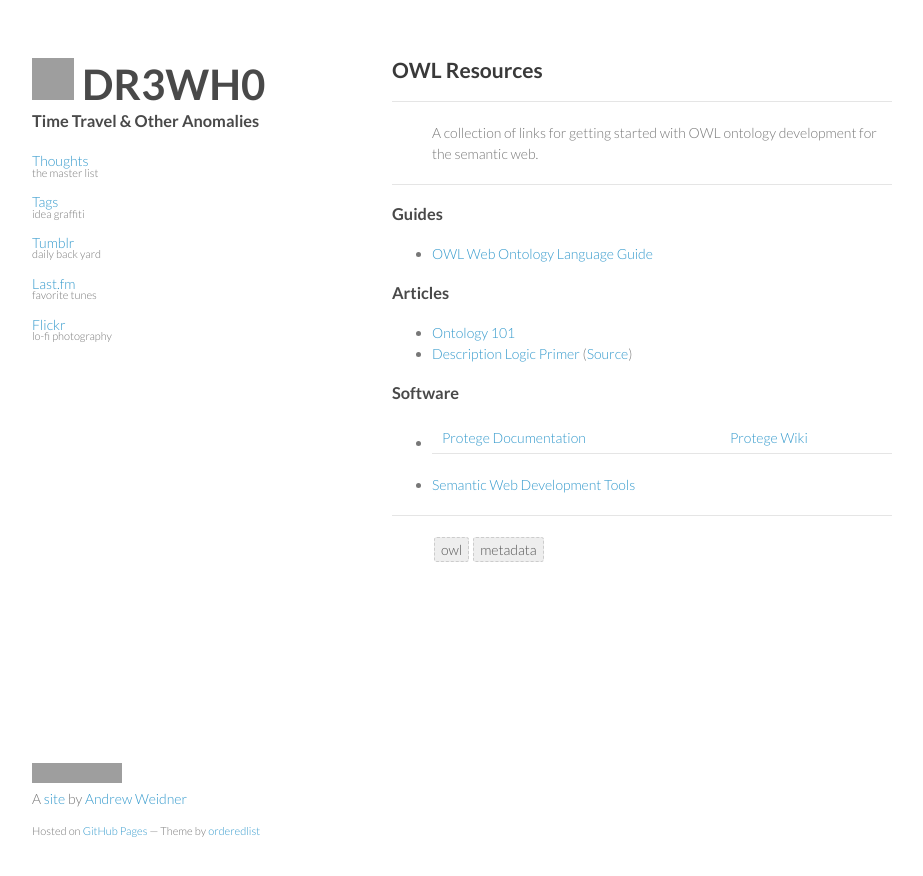
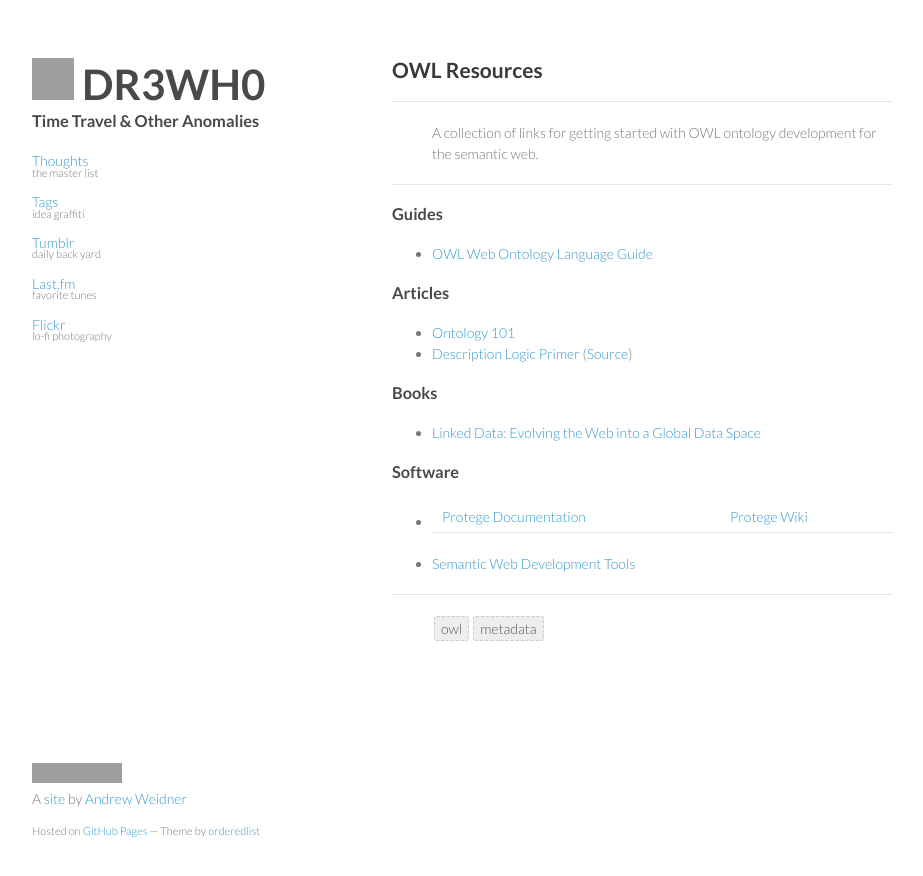
Before and after one commit to DR3WH0/DR3WH0.github.io, a Jekyll site: the page built from _posts/2013-08-02-owl-resources.md, in a window 1280 px wide. Shown: the top 876 px of the page, without its empty margins (178-1101 px from the left). Built offline with Jekyll 4.4.1, drawn with Linux system fonts in a browser that asks for light colours; Markdown is read by kramdown in place of the engine named in the settings; comment, search, counter and statistics services are not loaded; grey boxes are pictures that could not be loaded.

Commit message:
Updated 2013-08-02-owl-resources.md

```diff
--- a/_posts/2013-08-02-owl-resources.md
+++ b/_posts/2013-08-02-owl-resources.md
@@ -16,6 +16,10 @@ description: A collection of links for getting started with OWL ontology develop
 * [Ontology 101](https://dl.dropboxusercontent.com/u/8239797/ontology101.pdf)
 * [Description Logic Primer](https://dl.dropboxusercontent.com/u/8239797/1201.4089v3.pdf) ([Source](http://arxiv.org/abs/1201.4089))
 
+### Books
+
+* [Linked Data: Evolving the Web into a Global Data Space](http://linkeddatabook.com/editions/1.0/)
+
 ### Software
 
 * [Protege Documentation](http://protege.stanford.edu/doc/users.html) | [Protege Wiki](http://protegewiki.stanford.edu/wiki/Main_Page)
```
